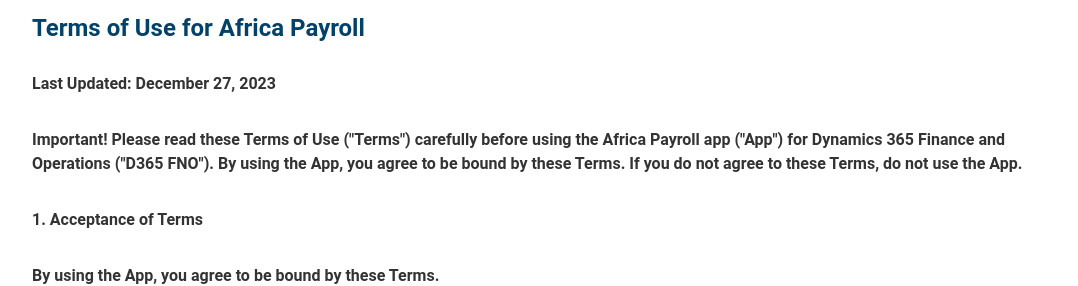
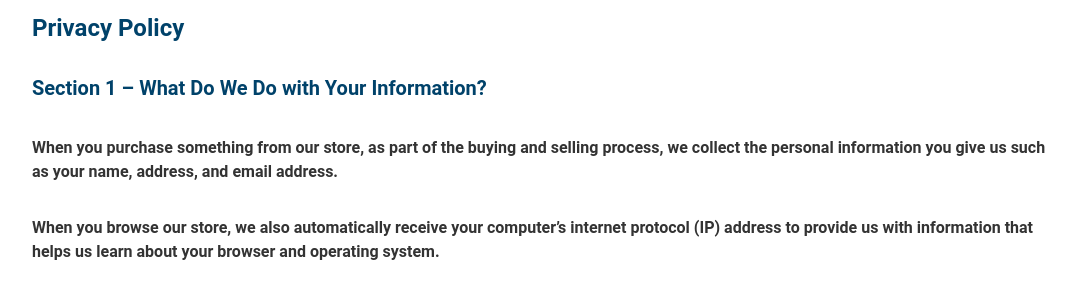
Before and after one commit to ccobasi/privacy-policy, a plain HTML site: page index.html in a window 1280 px wide. Shown: the top 286 px of the page, without its empty margins (96-1174 px from the left). Drawn offline with Linux system fonts and the light colour scheme.

Commit message:
Privacy policy

```diff
--- a/index.html
+++ b/index.html
@@ -3,18 +3,15 @@
 <head>
     <meta charset="UTF-8">
     <meta name="viewport" content="width=device-width, initial-scale=1.0">
-    <title>Terms of Use | Africa Payroll</title>
+    <title>Privacy Policy | Africa Payroll</title>
     <link rel="stylesheet" href="./style.css">
 </head>
 <body>
     <div class="policy">
-        <h1>Terms of Use for Africa Payroll</h1>
-        <p>Last Updated: December 27, 2023</p>
-        <p>Important! Please read these Terms of Use ("Terms") carefully before using the Africa Payroll app ("App") for Dynamics
-        365 Finance and Operations ("D365 FNO"). By using the App, you agree to be bound by these Terms. If you do not agree to
-        these Terms, do not use the App.</p>
+        <h1>Privacy Policy</h1>
 
-        <!-- <h3>Section 1 – What Do We Do with Your Information?</h3>
+
+        <h3>Section 1 – What Do We Do with Your Information?</h3>
        <p>When you purchase something from our store, as part of the buying and selling process, we collect the personal
     information you give us such as your name, address, and email address.</p>
 
@@ -118,9 +115,9 @@
 
         <h3>Questions and Contact Information</h3>
         <p>If you would like to: access, correct, amend or delete any personal information we have about you, register a complaint,
-        or simply want more information to contact us at 081-8870-6913 or email to us at info@codeware.com.ng</p> -->
+        or simply want more information to contact us at 081-8870-6913 or email to us at info@codeware.com.ng</p>
 
-        <p>1. Acceptance of Terms</p>
+        <!-- <p>1. Acceptance of Terms</p>
 
         <p>By using the App, you agree to be bound by these Terms.</p>
         <p>If you do not agree to these Terms, you may not use the App.</p>
@@ -184,7 +181,7 @@
         <p>-If any provision of these Terms is held to be invalid or unenforceable, such provision shall be struck and the
         remaining provisions shall remain in full force and effect.</p>
 
-        <p>12. If you have any questions about these Terms, please contact us at info@codeware.com.ng
+        <p>12. If you have any questions about these Terms, please contact us at info@codeware.com.ng -->
 
     </div>
 </body>
```
